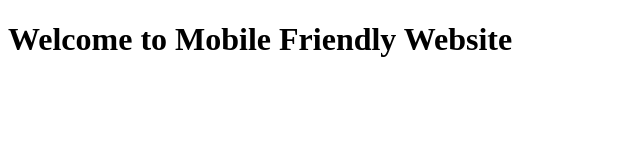
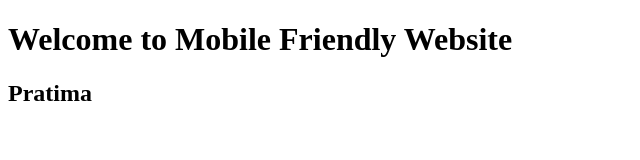
Before and after one commit to pratimasakinala/day01-mfw, a plain HTML site: page index.html in a window 1280 px wide. Shown: the whole page, without its empty margins (0-640 px from the left). Drawn offline with Linux system fonts and the light colour scheme.

Commit message:
adds first name

```diff
--- a/index.html
+++ b/index.html
@@ -9,5 +9,6 @@
 </head>
 <body>
   <h1>Welcome to Mobile Friendly Website</h1>
+  <h2>Pratima</h2>
 </body>
 </html>
```
